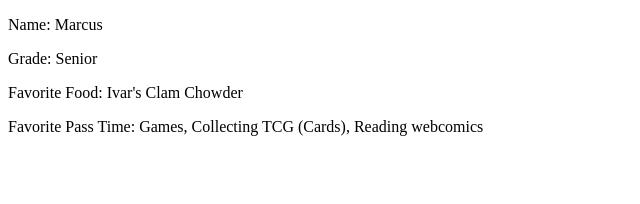
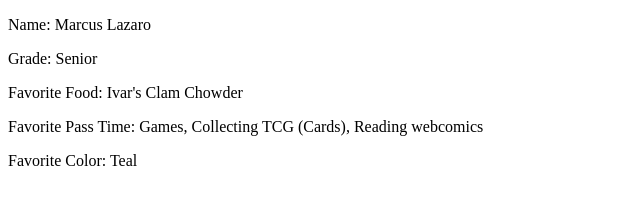
Before and after one commit to ViktoriiaMorozova/First-Project, a plain HTML site: page marcus.html in a window 1280 px wide. Shown: the whole page, without its empty margins (0-640 px from the left). Drawn offline with Linux system fonts and the light colour scheme.

Commit message:
Added Favorite Color

```diff
--- a/marcus.html
+++ b/marcus.html
@@ -3,12 +3,13 @@
 <head>
     <meta charset="UTF-8">
     <meta name="viewport" content="width=<device-width>, initial-scale=1.0">
-    <title>Document</title>
+    <title>Marcus Lazaro</title>
 </head>
 <body>
-    <p>Name: Marcus</p>
+    <p>Name: Marcus Lazaro</p>
     <p>Grade: Senior</p>
     <p>Favorite Food: Ivar's Clam Chowder</p>
     <p>Favorite Pass Time: Games, Collecting TCG (Cards), Reading webcomics</p>
+    <p>Favorite Color: Teal</p>
 </body>
 </html>
```
